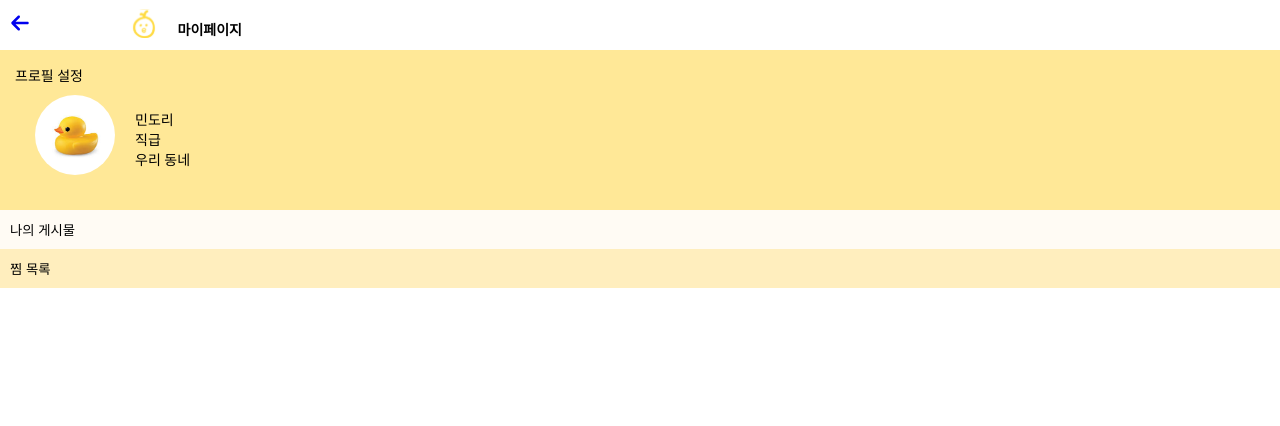
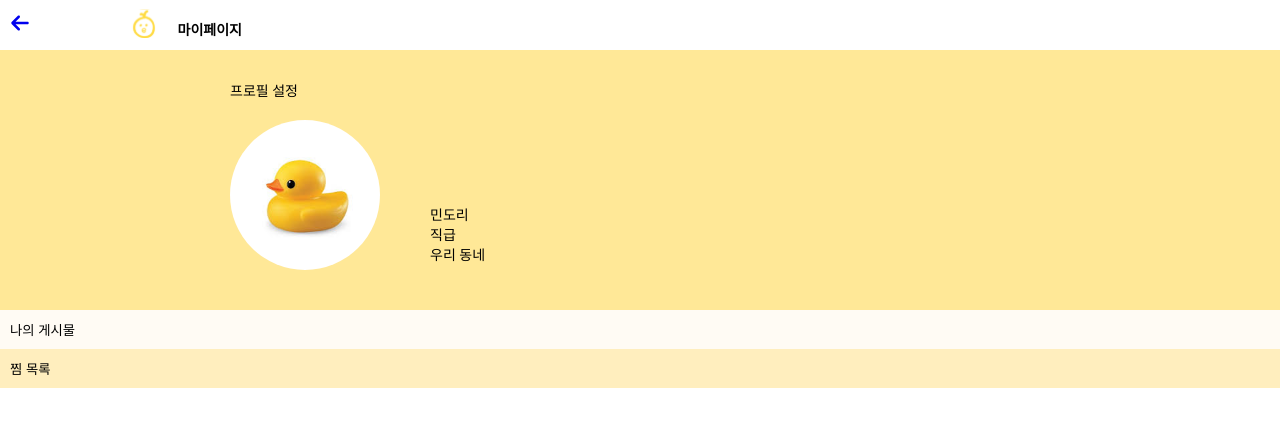
Before and after one commit to delaying/Foodi-e, a React (Create React App) app: page /mypage in a window 1280 px wide. Shown: the top 426 px of the page. Built offline with nearby package versions, Linux system fonts and the light colour scheme; a web font is replaced by a local one.

Commit message:
mypage desk css modify

```diff
--- a/src/routes/mypage.css
+++ b/src/routes/mypage.css
@@ -54,3 +54,29 @@
     background-color: #ffeebe;
     padding:10px;
 }
+
+/*데스크 화면 CSS*/
+@media screen and (min-width: 768px) {
+ .mypage-header .header-text{
+     text-align:center;
+ }
+    .profile{
+        background-color: rgba(255, 225, 117, 0.75);
+        padding:30px;
+        height:200px;
+    }
+    .profile .profile-img img{
+        width:150px;
+        height:150px;
+        margin-left:200px;
+    }
+
+    .profile .profile-setting{
+        margin-left:200px;
+        margin-bottom:10px;
+    }
+
+    .profile .profile-right{
+        margin-left:400px;
+    }
+}
```
